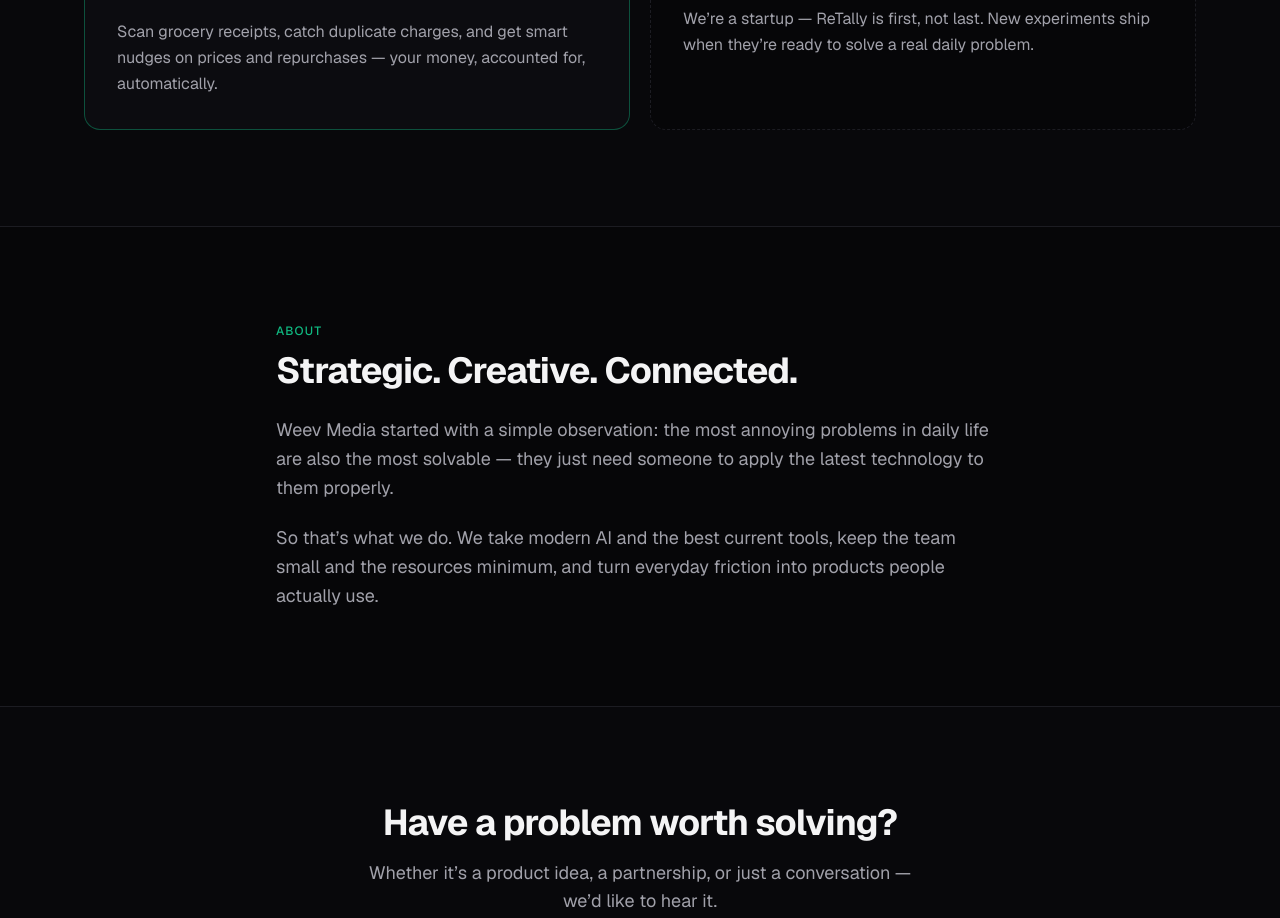
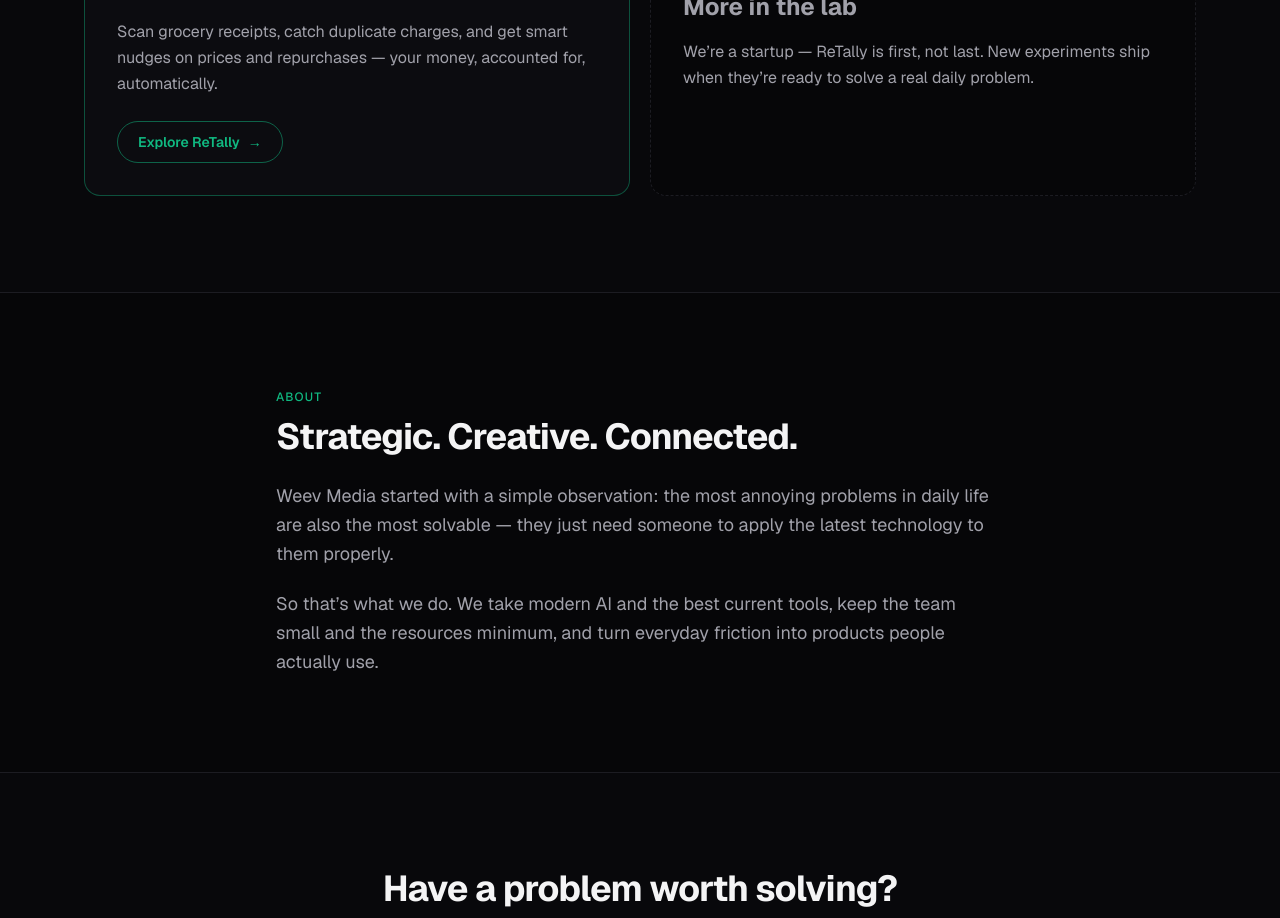
Before and after one commit to weevmedia/weev-media-websie, a Next.js app: page / in a window 1280 px wide. Shown: the part 1620-2538 px from the top of the page. Built offline with nearby package versions, Linux system fonts and the light colour scheme.

Commit message:
Link homepage ReTally card to product page

```diff
--- a/app/page.tsx
+++ b/app/page.tsx
@@ -1,4 +1,5 @@
 import Image from "next/image";
+import Link from "next/link";
 
 const pillars = [
   {
@@ -161,6 +162,12 @@ export default function Home() {
                 nudges on prices and repurchases — your money, accounted for,
                 automatically.
               </p>
+              <Link
+                href="/products/retally"
+                className="mt-6 inline-flex rounded-full border border-neon/50 px-5 py-2.5 text-sm font-semibold text-neon transition hover:bg-neon hover:text-void"
+              >
+                Explore ReTally <span aria-hidden className="ml-2">→</span>
+              </Link>
             </div>
             <div className="flex flex-col justify-center rounded-2xl border border-dashed border-line bg-void p-8">
               <h3 className="text-2xl font-bold text-fog">More in the lab</h3>
```
